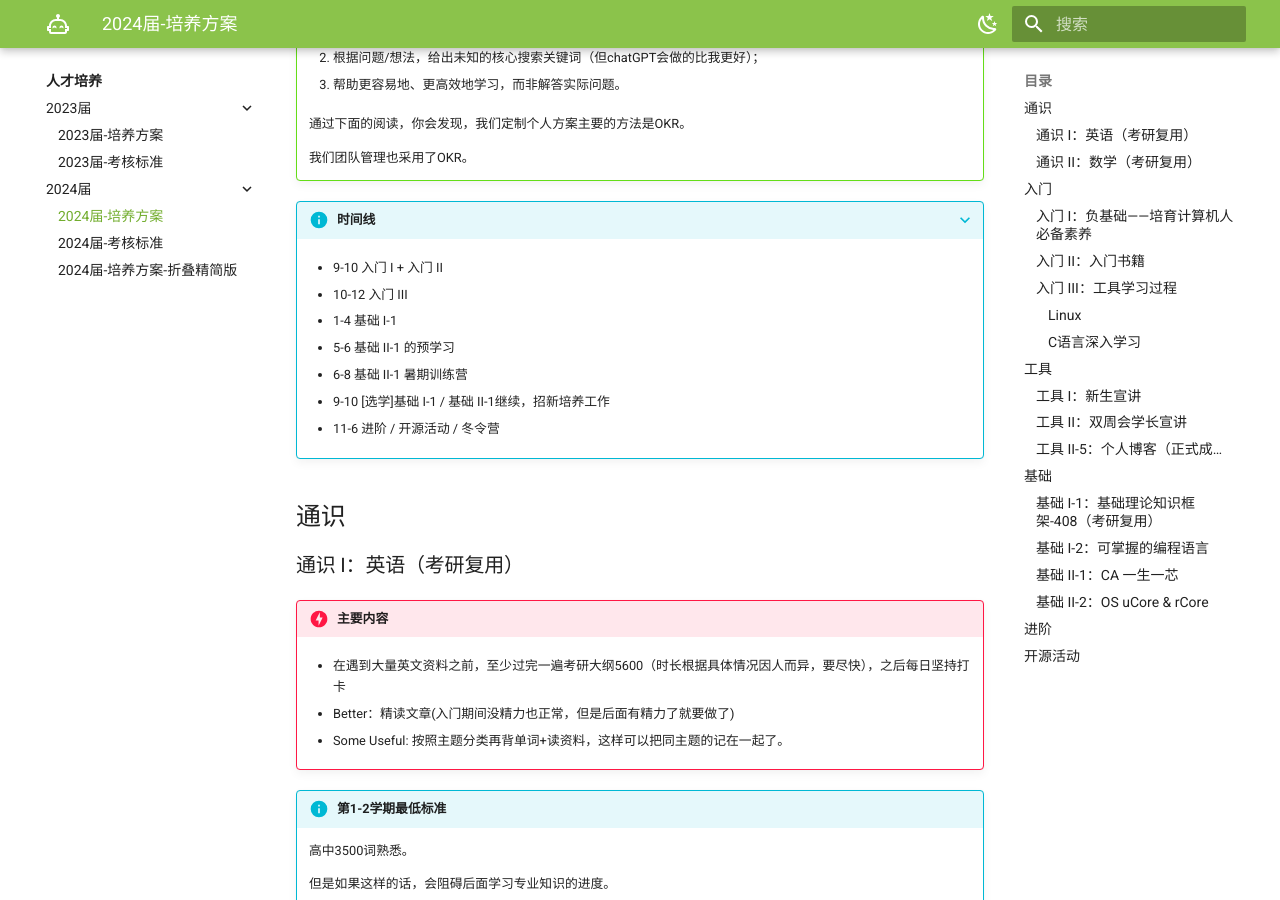
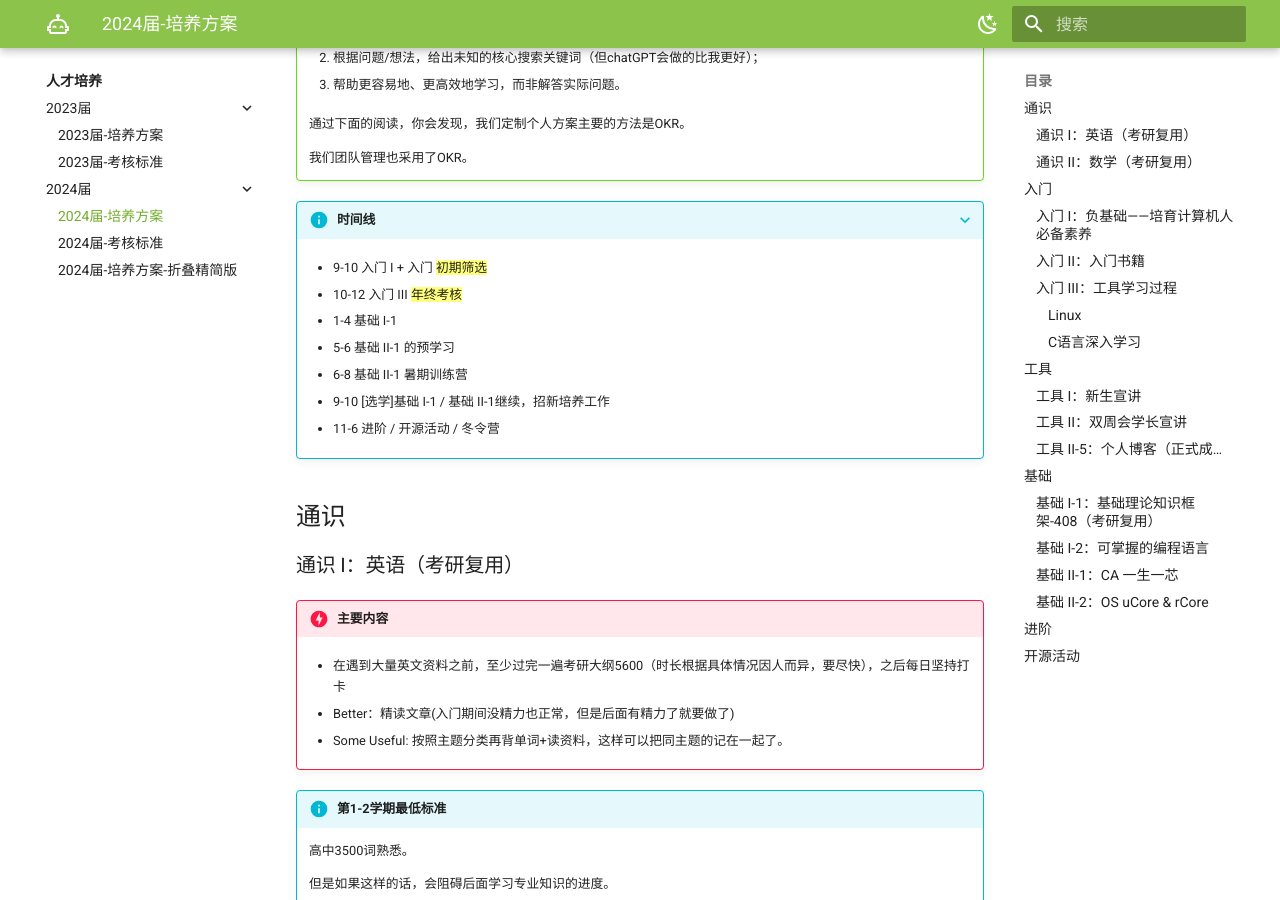
Before and after one commit to Haohahahaha/OSCA, an MkDocs documentation site: the page built from docs/guide/guide-2024.md, in a window 1280 px wide and 900 px high, scrolled down 367 px. Built offline with MkDocs 1.6.1 and Material for MkDocs 9.7.7, drawn with Linux system fonts in a browser that asks for light colours.

Commit message:
2024-06-25_23:50:53 update

```diff
--- a/docs/guide/guide-2024.md
+++ b/docs/guide/guide-2024.md
@@ -18,9 +18,9 @@
 
 ???+ info "时间线"
 
-	- 9-10 入门 I + 入门 II
+	- 9-10 入门 I + 入门 ==初期筛选==
 
-	- 10-12 入门 III
+	- 10-12 入门 III ==年终考核==
 
 	- 1-4 基础 I-1
 
```
Also changed, not shown: docs/guide/guide-2024-foldable.md (+2 -2 lines).
